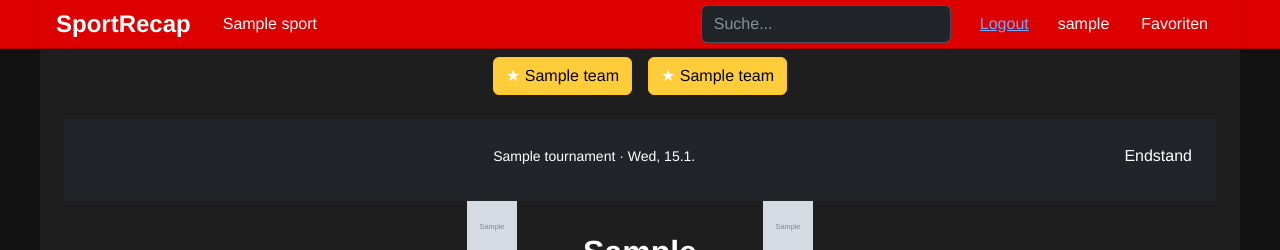
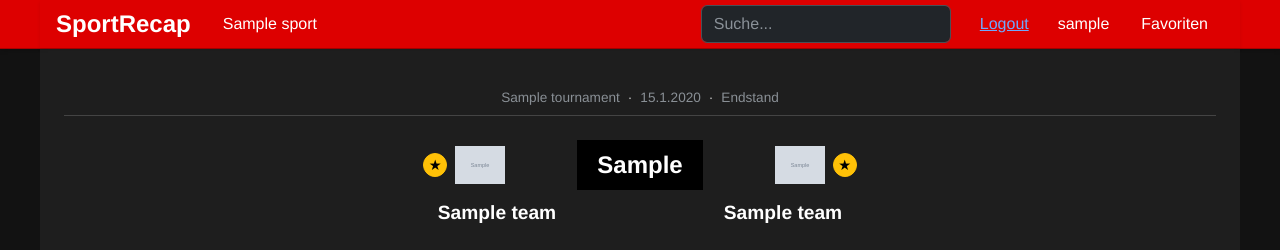
Before and after one commit to Simon3107/sportsrecap, a Django app: page /match/1/ in a window 1280 px wide. Shown: the top 250 px of the page. Run offline with Django 5.2, Linux system fonts and the light colour scheme; a user stored in the database is signed in; tables that the repository leaves empty hold one stand-in row (values such as "Sample post"); grey boxes marked "Sample" are stand-in pictures; parts of the project's set-up code (start-up, migrations or seed data) failed here and were passed over.

Commit message:
sport_matches und match_details Design

```diff
--- a/core/templates/index.html
+++ b/core/templates/index.html
@@ -50,6 +50,7 @@
         </h3>
 
         <a href="{% url 'match_detail' match.id %}" class="match-row-link">
+          <div class="match-infos">{{ match.match_date|date:"d.m.Y" }}</div>
           <div class="match-row">
             <div class="team team-left">
               <span>{{ match.team1.name }}</span>
--- a/core/templates/match_detail.html
+++ b/core/templates/match_detail.html
@@ -1,67 +1,89 @@
 {% extends 'base.html' %}
-
 {% block title %}Match Detail{% endblock %}
 
 {% block content %}
 
 {% if user.is_authenticated %}
   <div class="d-flex justify-content-center gap-3 mb-4">
-    <form action="{% url 'toggle_favorite' match.team1.id %}" method="post" class="favorite-form">
+    <form action="{% url 'toggle_favorite' match.team1.id %}" method="post" class="favorite-form d-none">
       {% csrf_token %}
-      <button type="submit" class="btn {% if is_team1_favorite %}btn-warning active{% else %}btn-outline-warning{% endif %}">
-        <span class="favorite-star">{% if is_team1_favorite %}★{% else %}☆{% endif %}</span>
-        {{ match.team1.name }}
-      </button>
     </form>
-
-    <form action="{% url 'toggle_favorite' match.team2.id %}" method="post" class="favorite-form">
+    <form action="{% url 'toggle_favorite' match.team2.id %}" method="post" class="favorite-form d-none">
       {% csrf_token %}
-      <button type="submit" class="btn {% if is_team2_favorite %}btn-warning active{% else %}btn-outline-warning{% endif %}">
-        <span class="favorite-star">{% if is_team2_favorite %}★{% else %}☆{% endif %}</span>
-        {{ match.team2.name }}
-      </button>
     </form>
   </div>
 {% endif %}
 
-<div class="text-center text-white bg-dark py-4">
-  <div class="mb-2">
-    <small>{{ match.tournament }} · {{ match.match_date|date:"D, j.n." }}</small>
-    <span class="float-end me-4">Endstand</span>
+<!-- MATCH INFO OBEN -->
+<div class="match-info text-center py-2">
+  <div class="d-flex justify-content-center align-items-center gap-2 flex-wrap">
+    <span class="text-muted small">{{ match.tournament }}</span>
+    <span class="separator">·</span>
+    <span class="text-muted small">{{ match.match_date|date:"j.n.Y" }}</span>
+    <span class="separator">·</span>
+    <span class="text-muted small">Endstand</span>
   </div>
 </div>
 
-<div class="d-flex justify-content-center align-items-center">
+<!-- MATCH-DETAIL-ROW -->
+<div class="match-detail-row d-flex justify-content-center align-items-center gap-4">
 
-  <!-- Team 1 -->
-  <div class="text-center mx-3">
-    <a href="{% url 'sport_matches' match.sport.id %}?team={{ match.team1.id }}">
+  <!-- Team 1 + Stern -->
+  <div class="d-flex flex-column align-items-center">
+    <div class="d-flex align-items-center">
+      {% if user.is_authenticated %}
+      <form action="{% url 'toggle_favorite' match.team1.id %}" method="post" class="favorite-form me-2">
+        {% csrf_token %}
+        <button type="submit" class="favorite-btn {% if is_team1_favorite %}active{% endif %}">
+          {% if is_team1_favorite %}★{% else %}☆{% endif %}
+        </button>
+      </form>
+      {% endif %}
       <img src="{% if match.team1.logo %}{{ match.team1.logo.url }}{% else %}/media/team_logos/default_logo.png{% endif %}"
-          alt="{{ match.team1.name }}" width="50" height="50" class="mb-1">
-      <h5>{{ match.team1.name }}</h5>
-    </a>
+           alt="{{ match.team1.name }}" class="team-logo">
+    </div>
 
   </div>
 
-  <!-- Score -->
-  <div class="mx-3">
-    <h2 class="fw-bold">{{ match.score }}</h2>
+<!-- SCORE -->
+<div class="d-flex align-items-center justify-content-center score-wrapper mx-5">
+  <div class="score-box">
+    {{ match.score }}
+  </div>
 </div>
 
-  <!-- Team 2 -->
-  <div class="text-center mx-3">
-    <a href="{% url 'sport_matches' match.sport.id %}?team={{ match.team2.id }}">
+  <!-- Team 2 + Stern -->
+  <div class="d-flex flex-column align-items-center">
+    <div class="d-flex align-items-center">
       <img src="{% if match.team2.logo %}{{ match.team2.logo.url }}{% else %}/media/team_logos/default_logo.png{% endif %}"
-          alt="{{ match.team2.name }}" width="50" height="50" class="mb-1">
-      <h5>{{ match.team2.name }}</h5>
-    </a>
+           alt="{{ match.team2.name }}" class="team-logo">
+      {% if user.is_authenticated %}
+      <form action="{% url 'toggle_favorite' match.team2.id %}" method="post" class="favorite-form ms-2">
+        {% csrf_token %}
+        <button type="submit" class="favorite-btn {% if is_team2_favorite %}active{% endif %}">
+          {% if is_team2_favorite %}★{% else %}☆{% endif %}
+        </button>
+      </form>
+      {% endif %}
+    </div>
 
   </div>
 
 </div>
 
+<div class="d-flex justify-content-center gap-5 mt-2 text-white">
+  <div class="text-center" style="width: 120px">
+    <div class="team-name">{{ match.team1.name }}</div>
+  </div>
+  <div style="width: 70px"></div> <!-- Leerraum für Score -->
+  <div class="text-center" style="width: 120px">
+    <div class="team-name">{{ match.team2.name }}</div>
+  </div>
+</div>
 
-<!-- Optional: YouTube-Video -->
+
+
+<!-- OPTIONAL: VIDEO -->
 {% if match.yt_url %}
 <div class="container my-4">
   <div class="ratio ratio-16x9">
@@ -75,83 +97,82 @@
 </div>
 {% endif %}
 
-<div class="container mt-5">
-    <h4>Kommentare</h4>
+<!-- KOMMENTARE -->
+<div class="comment-section mt-5">
+  <h5 class="section-title mb-3">Kommentare</h5>
 
   {% if user.is_authenticated %}
-        <form id="comment-form" method="post">
+    <form id="comment-form" method="post" class="comment-form mb-4">
       {% csrf_token %}
-            {{ comment_form.as_p }}
-            <button type="submit" class="btn btn-primary">Kommentar absenden</button>
+      <textarea name="text" id="id_text" class="form-control comment-input" placeholder="Kommentar hinzufügen..." rows="2"></textarea>
+      <div class="d-flex justify-content-end mt-2 gap-2">
+        <button type="button" class="btn btn-cancel" onclick="document.getElementById('id_text').value = ''">Abbrechen</button>
+        <button type="submit" class="btn btn-submit">Kommentieren</button>
+      </div>
     </form>
   {% else %}
     <div class="alert alert-info">
-            <a href="{% url 'login' %}?next={{ request.path }}" class="btn btn-sm btn-primary">Einloggen</a>
-            um einen Kommentar zu schreiben.
+      <a href="{% url 'login' %}?next={{ request.path }}" class="btn btn-sm btn-primary">Einloggen</a> um einen Kommentar zu schreiben.
     </div>
   {% endif %}
 
   <div id="comments-list">
     {% for comment in comments %}
       <div class="card mb-2">
-                <div class="card-body">
+        <div class="card-body py-2 px-3">
+          <div class="d-flex justify-content-between mb-1">
             <strong>{{ comment.user.username }}</strong>
             <small class="text-muted">{{ comment.created_at|date:"d.m.Y H:i" }}</small>
-                    <p>{{ comment.text }}</p>
+          </div>
+          <p class="mb-0">{{ comment.text }}</p>
         </div>
       </div>
     {% endfor %}
   </div>
 </div>
 
-<!-- AJAX Script -->
+
+<!-- AJAX LOGIK -->
 <script src="https://code.jquery.com/jquery-3.6.0.min.js"></script>
 <script>
-  $(document).ready(function() {
+$(function () {
   $('.favorite-form').submit(function(e) {
     e.preventDefault();
-    var form = $(this);
-    var button = form.find('button');
+    const form = $(this);
+    const button = form.find('button');
 
     $.ajax({
       type: 'POST',
       url: form.attr('action'),
       data: form.serialize(),
-      headers: {
-        'X-Requested-With': 'XMLHttpRequest'
-      },
+      headers: { 'X-Requested-With': 'XMLHttpRequest' },
       success: function(response) {
-        if(response.status === 'added') {
-          button.removeClass('btn-outline-warning').addClass('btn-warning active');
-          button.find('.favorite-star').text('★');
+        if (response.status === 'added') {
+          button.addClass('active').html('★');
         } else {
-          button.removeClass('btn-warning active').addClass('btn-outline-warning');
-          button.find('.favorite-star').text('☆');
+          button.removeClass('active').html('☆');
         }
       }
     });
   });
-});
 
-$(document).ready(function() {
   $('#comment-form').submit(function(e) {
     e.preventDefault();
     $.ajax({
       type: 'POST',
       url: '{% url "add_comment" match.id %}',
       data: $(this).serialize(),
-            headers: {
-                'X-Requested-With': 'XMLHttpRequest'  // Wichtig für die Erkennung
-            },
+      headers: { 'X-Requested-With': 'XMLHttpRequest' },
       success: function(response) {
-                if(response.success) {
+        if (response.success) {
           $('#comments-list').prepend(
-                        '<div class="card mb-2">' +
-                        '<div class="card-body">' +
-                        '<strong>' + response.user + '</strong>' +
-                        '<small class="text-muted">' + response.date + '</small>' +
-                        '<p>' + response.comment + '</p>' +
-                        '</div></div>'
+            `<div class="card mb-2">
+              <div class="card-body">
+                <strong>${response.user}</strong>
+                <small class="text-muted">${response.date}</small>
+                <p>${response.comment}</p>
+              </div>
+            </div>`
           );
           $('#id_text').val('');
         }
@@ -160,4 +181,5 @@ $(document).ready(function() {
   });
 });
 </script>
+
 {% endblock %}
--- a/core/views.py
+++ b/core/views.py
@@ -8,6 +8,7 @@ from django.db.models import Q
 from collections import defaultdict
 from itertools import chain
 from django.template.loader import render_to_string
+
 
 from .models import (
     Sport,
--- a/static/styles.css
+++ b/static/styles.css
@@ -230,3 +230,208 @@ footer {
     margin-left: calc(-50vw + 50%);
     margin-right: calc(-50vw + 50%);
 }
+
+.match-infos {
+  font-size: 0.8rem;
+  color: #ccc;
+  margin: 0.5rem 0 0.25rem 0;
+  text-align: center;
+}
+
+a{ text-decoration: none;}
+
+.match-row-link:hover .match-row {
+  background-color: #1a1a1a; /* etwas heller als Original (#121212) */
+}
+
+/* === Filter-Karte === */
+.card {
+  background-color: #1e1e1e;
+  border: 1px solid #333;
+  color: #fff;
+  box-shadow: none;
+}
+
+/* Formular-Eingaben im Dark Mode */
+.card .form-label {
+  color: #fff;
+  font-weight: bold;
+}
+
+.card .form-select,
+.card .btn,
+.card .form-control {
+  background-color: #121212;
+  color: #fff;
+  border: 1px solid #444;
+}
+
+.card .form-select:focus,
+.card .form-control:focus {
+  border-color: #d00;
+  box-shadow: 0 0 0 0.2rem rgba(255, 0, 0, 0.25);
+}
+
+/* Buttons */
+.card .btn-primary {
+  background-color: #d00;
+  border-color: #b00;
+}
+
+.card .btn-primary:hover {
+  background-color: #a00;
+  border-color: #900;
+}
+
+.card .btn-outline-secondary {
+  color: #ccc;
+  border-color: #555;
+}
+
+.card .btn-outline-secondary:hover {
+  color: #fff;
+  background-color: #333;
+  border-color: #777;
+}
+
+match-detail-row {
+  margin: 2rem 0;
+  gap: 3rem;
+
+}
+
+.team-logo {
+  width: 50px;
+  height: 50px;
+  object-fit: contain;
+}
+
+.favorite-btn {
+  background-color: transparent;
+  border: 1.5px solid #ffc107;
+  color: #ffc107;
+  border-radius: 50%;
+  width: 24px;
+  height: 24px;
+  font-size: 0.9rem;
+  display: flex;
+  align-items: center;
+  justify-content: center;
+  padding: 0;
+  line-height: 1;
+  transition: all 0.2s ease;
+}
+
+.favorite-btn.active {
+  background-color: #ffc107;
+  color: #000;
+}
+
+.favorite-btn:hover {
+  background-color: #ffd54f;
+  color: #000;
+}
+
+.score-box {
+  background-color: #000;
+  color: #fff;
+  font-size: 1.5rem;
+  font-weight: bold;
+  min-width: 80px;
+  height: 50px;
+  display: flex;
+  align-items: center;
+  justify-content: center;
+  padding: 0 20px;
+}
+
+.team-name {
+  font-size: 1.2rem;
+  font-weight: bold;
+  text-align: center;
+  color: white;
+}
+
+.match-info {
+  border-bottom: 1px solid #444;
+  margin-bottom: 1.5rem;
+  background: transparent;
+  width: 100%;
+}
+
+.match-info span {
+  font-size: 0.85rem;
+  color: #ccc;
+  font-weight: 500;
+  line-height: 1.3;
+}
+
+.comment-input {
+  background-color: #1a1a1a;
+  border: 1px solid #444;
+  color: #fff;
+  border-radius: 6px;
+  resize: none;
+}
+
+.comment-input::placeholder {
+  color: #888;
+}
+
+.comment-form .btn {
+  padding: 0.375rem 0.75rem;
+  font-size: 0.85rem;
+}
+
+.section-title {
+  font-size: 1.25rem;
+  font-weight: bold;
+  color: #fff;
+}
+
+/* Roter Kommentieren-Button */
+.btn-submit {
+  background-color: #dc3545;
+  border: none;
+  color: white;
+  padding: 0.375rem 0.75rem;
+  font-size: 0.85rem;
+  border-radius: 5px;
+  transition: background-color 0.2s ease;
+}
+
+.btn-submit:hover {
+  background-color: #b02a37;
+}
+
+/* Grauer Abbrechen-Button */
+.btn-cancel {
+  background-color: #6c757d;
+  border: none;
+  color: white;
+  padding: 0.375rem 0.75rem;
+  font-size: 0.85rem;
+  border-radius: 5px;
+  transition: background-color 0.2s ease;
+}
+
+.btn-cancel:hover {
+  background-color: #5a6268;
+}
+
+/* Kommentar-Karten mit weniger Padding */
+.card-body {
+  padding: 0.75rem 1rem;
+}
+
+.card {
+  background-color: #1e1e1e;
+  border: 1px solid #333;
+  border-radius: 8px;
+}
+
+.comment-input:focus {
+  outline: none !important;
+  box-shadow: none !important;
+  border-color: #444 !important;  /* optional: eigene Farbe */
+}
```
Also changed, not shown: core/templates/sport_matches.html (+19 -10 lines), media/team_logos/USA_logo.png (added). Lines whose indentation alone changed are shown as unchanged.
